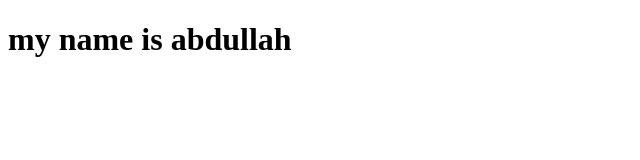
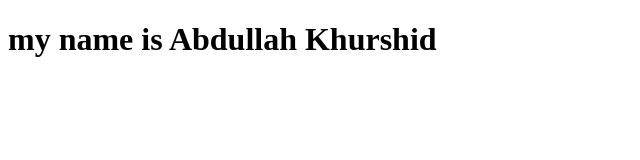
Before and after one commit to abdullahskl/abdullah, a plain HTML site: page index.html in a window 1280 px wide. Shown: the whole page, without its empty margins (0-640 px from the left). Drawn offline with Linux system fonts and the light colour scheme.

Commit message:
Update index.html

```diff
--- a/index.html
+++ b/index.html
@@ -6,6 +6,6 @@
     <title>Document</title>
 </head>
 <body>
-    <h1>my name is abdullah</h1>
+    <h1>my name is Abdullah Khurshid</h1>
 </body>
 </html>
```
